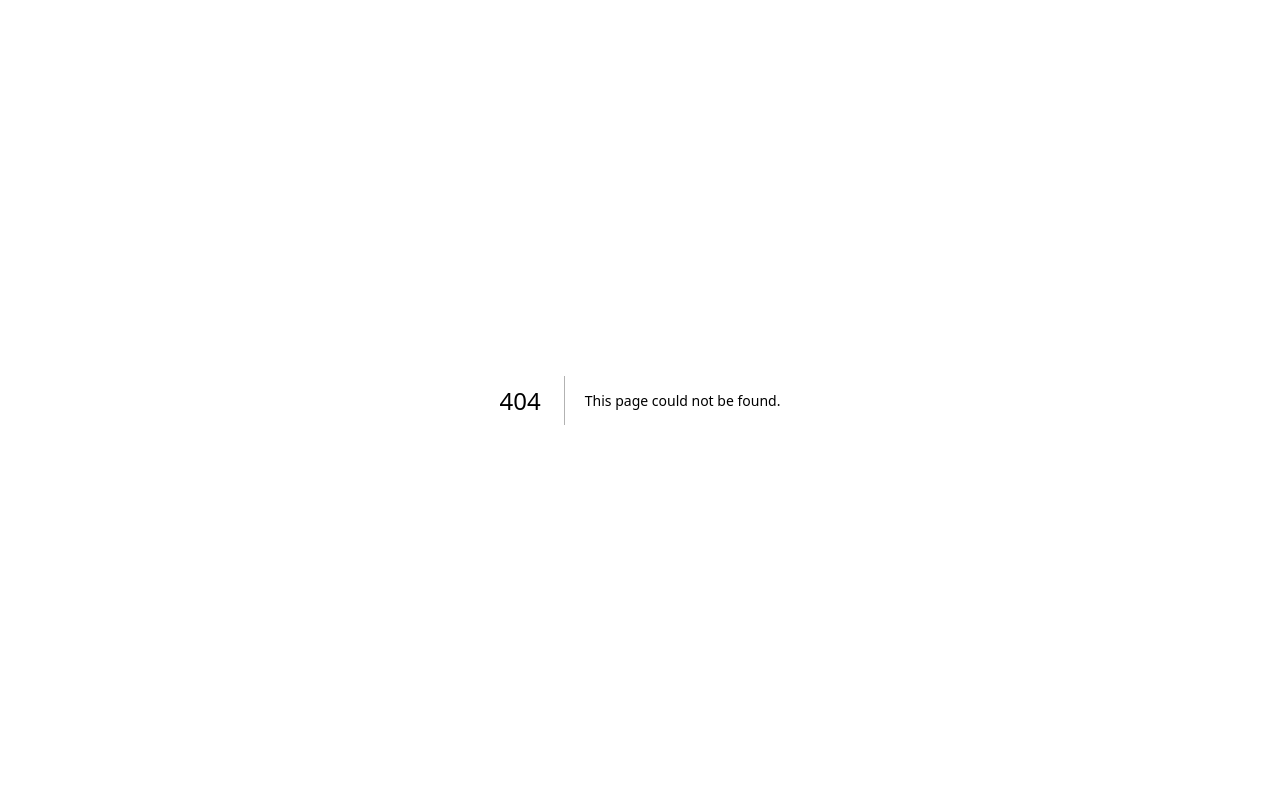
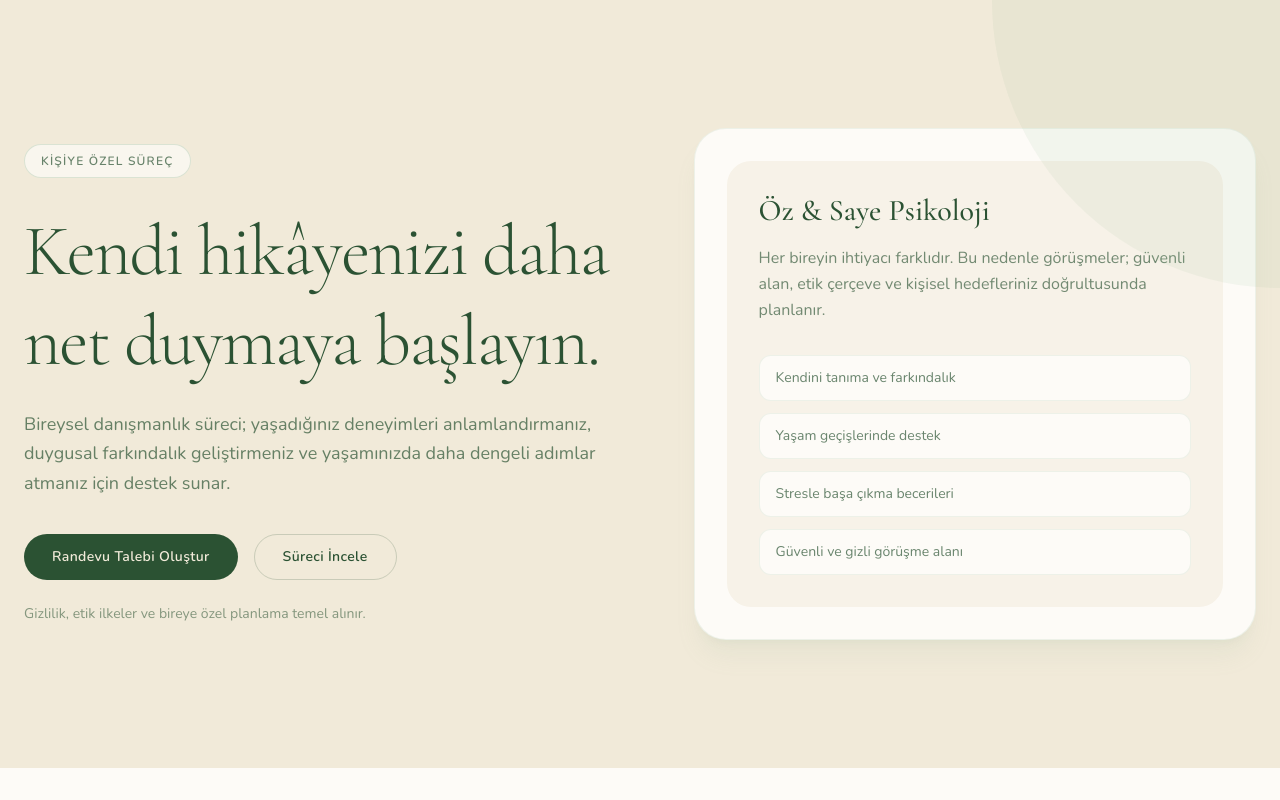
Before and after one commit to OmerYasirOnal/ozsaye-psikoloji, a Next.js app: page /bireysel-danismanlik in a window 1280 px wide. Before the commit this address had no page. Shown: the top 800 px of the page. Built offline with nearby package versions, Linux system fonts and the light colour scheme.

Commit message:
Add individual counseling landing page

```diff
--- /dev/null
+++ b/src/app/bireysel-danismanlik/page.tsx
@@ -0,0 +1,43 @@
+import type { Metadata } from "next";
+import CampaignLanding from "@/components/CampaignLanding";
+
+export const metadata: Metadata = {
+  title: "Bireysel Psikolojik Danışmanlık | Öz & Saye Psikoloji",
+  description:
+    "Bireysel psikolojik danışmanlık için güvenli, etik ve kişiye özel destek süreci.",
+  alternates: { canonical: "/bireysel-danismanlik" },
+};
+
+export default function Page() {
+  return (
+    <CampaignLanding
+      eyebrow="Kişiye Özel Süreç"
+      title="Kendi hikâyenizi daha net duymaya başlayın."
+      lead="Bireysel danışmanlık süreci; yaşadığınız deneyimleri anlamlandırmanız, duygusal farkındalık geliştirmeniz ve yaşamınızda daha dengeli adımlar atmanız için destek sunar."
+      summary="Her bireyin ihtiyacı farklıdır. Bu nedenle görüşmeler; güvenli alan, etik çerçeve ve kişisel hedefleriniz doğrultusunda planlanır."
+      services={[
+        "Kendini tanıma ve farkındalık",
+        "Yaşam geçişlerinde destek",
+        "Stresle başa çıkma becerileri",
+        "Güvenli ve gizli görüşme alanı",
+      ]}
+      faqs={[
+        {
+          question: "Bireysel danışmanlık kimler için uygundur?",
+          answer:
+            "Kendini tanımak, yaşam deneyimlerini anlamlandırmak ve profesyonel destekle ilerlemek isteyen kişiler için değerlendirilebilir.",
+        },
+        {
+          question: "Seans sıklığı nasıl belirlenir?",
+          answer:
+            "Sıklık, ilk değerlendirme sonrasında ihtiyaçlarınıza ve hedeflerinize göre uzmanla birlikte planlanır.",
+        },
+        {
+          question: "Görüşmeler gizli tutulur mu?",
+          answer:
+            "Görüşmeler mesleki etik ilkeler ve gizlilik çerçevesinde yürütülür. Yasal istisnalar ayrıca bilgilendirilir.",
+        },
+      ]}
+    />
+  );
+}
```
